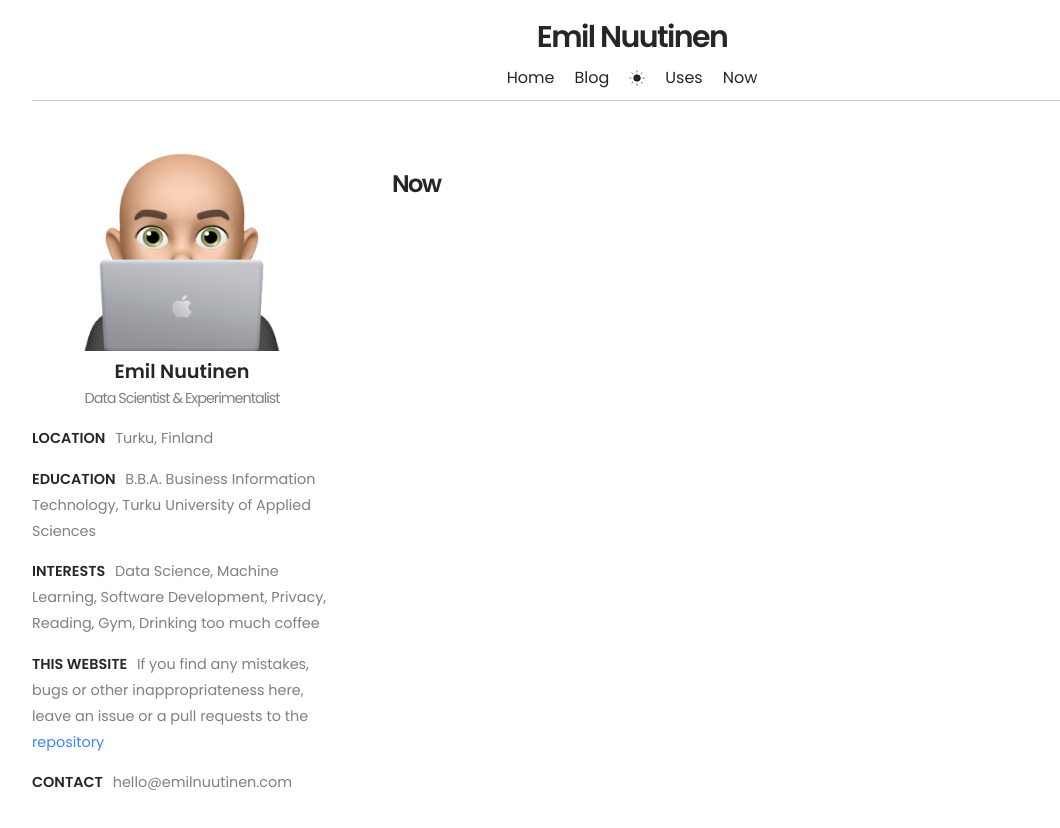
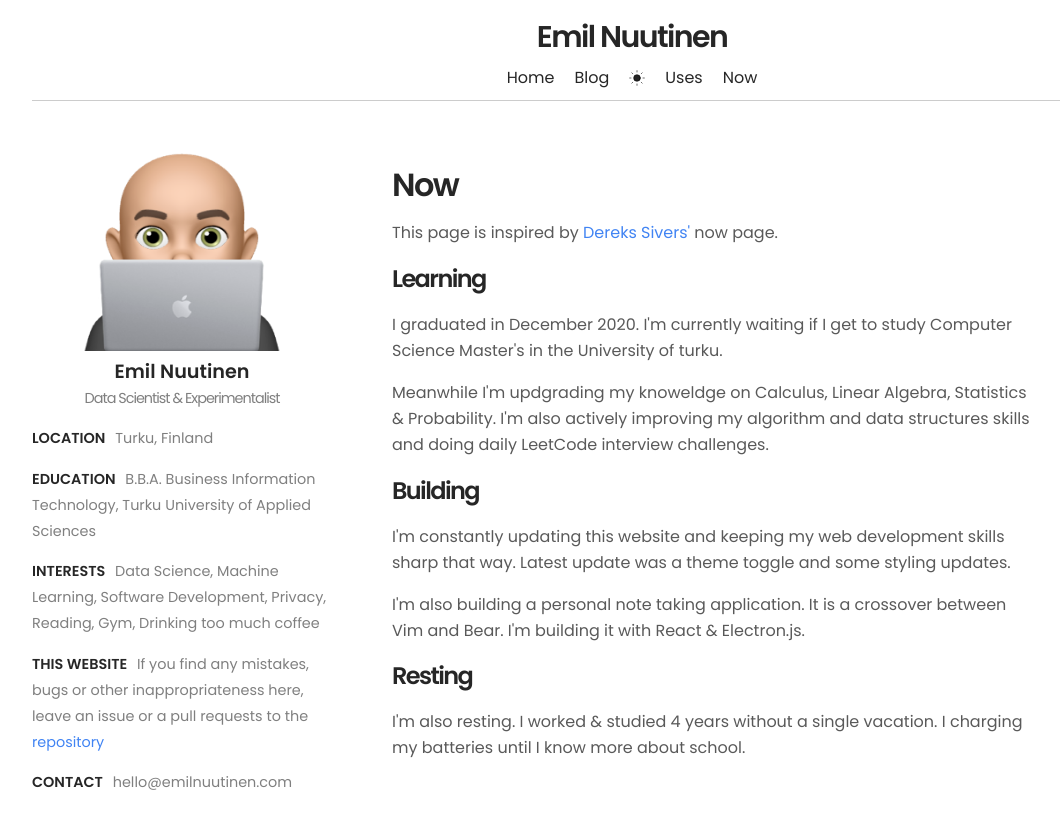
Before and after one commit to emilrwx/emilrwx_website, a Next.js app: page /now in a window 1280 px wide. Shown: the top 828 px of the page, without its empty margins (8-1068 px from the left). Built offline with nearby package versions, Linux system fonts and the light colour scheme.

Commit message:
update content

```diff
--- a/pages/now.js
+++ b/pages/now.js
@@ -7,7 +7,21 @@ export default function About () {
         <title>Now</title>
       </Head>
       <div>
-        <h2>Now</h2>
+        <h1>Now</h1>
+        This page is inspired by <a href='https://sive.rs/nowff'>Dereks Sivers'</a> now page.
+
+        <h2>Learning</h2>
+        <p>I graduated in December 2020. I'm currently waiting if I get to study Computer Science Master's in the University of turku. </p>
+        <p>Meanwhile I'm updgrading my knoweldge on Calculus, Linear Algebra, Statistics & Probability. I'm also actively improving my algorithm and data structures skills and doing daily LeetCode interview challenges.
+        </p>
+
+        <h2>Building</h2>
+        <p>I'm constantly updating this website and keeping my web development skills sharp that way. Latest update was a theme toggle and some styling updates.</p>
+        <p>I'm also building a personal note taking application. It is a crossover between Vim and Bear. I'm building it with React & Electron.js.</p>
+
+        <h2>Resting</h2>
+        <p>I'm also resting. I worked & studied 4 years without a single vacation. I charging my batteries until I know more about school.</p>
+
       </div>
     </>
   )
```
